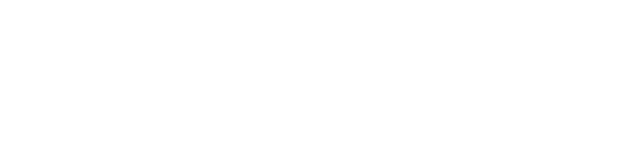
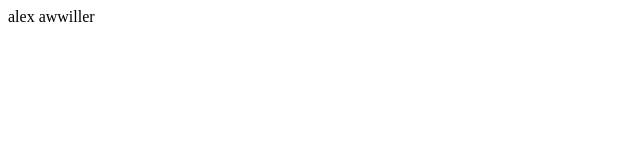
Before and after one commit to groshong-software/learning-projects, a plain HTML site: page project-one/src/index.html in a window 1280 px wide. Shown: the whole page, without its empty margins (0-640 px from the left). Drawn offline with Linux system fonts and the light colour scheme.

Commit message:
added my name to index.html

```diff
--- a/project-one/src/index.html
+++ b/project-one/src/index.html
@@ -6,6 +6,6 @@
     <title>Project One</title>
   </head>
   <body>
-
+    alex awwiller
   </body>
 </html>
```
